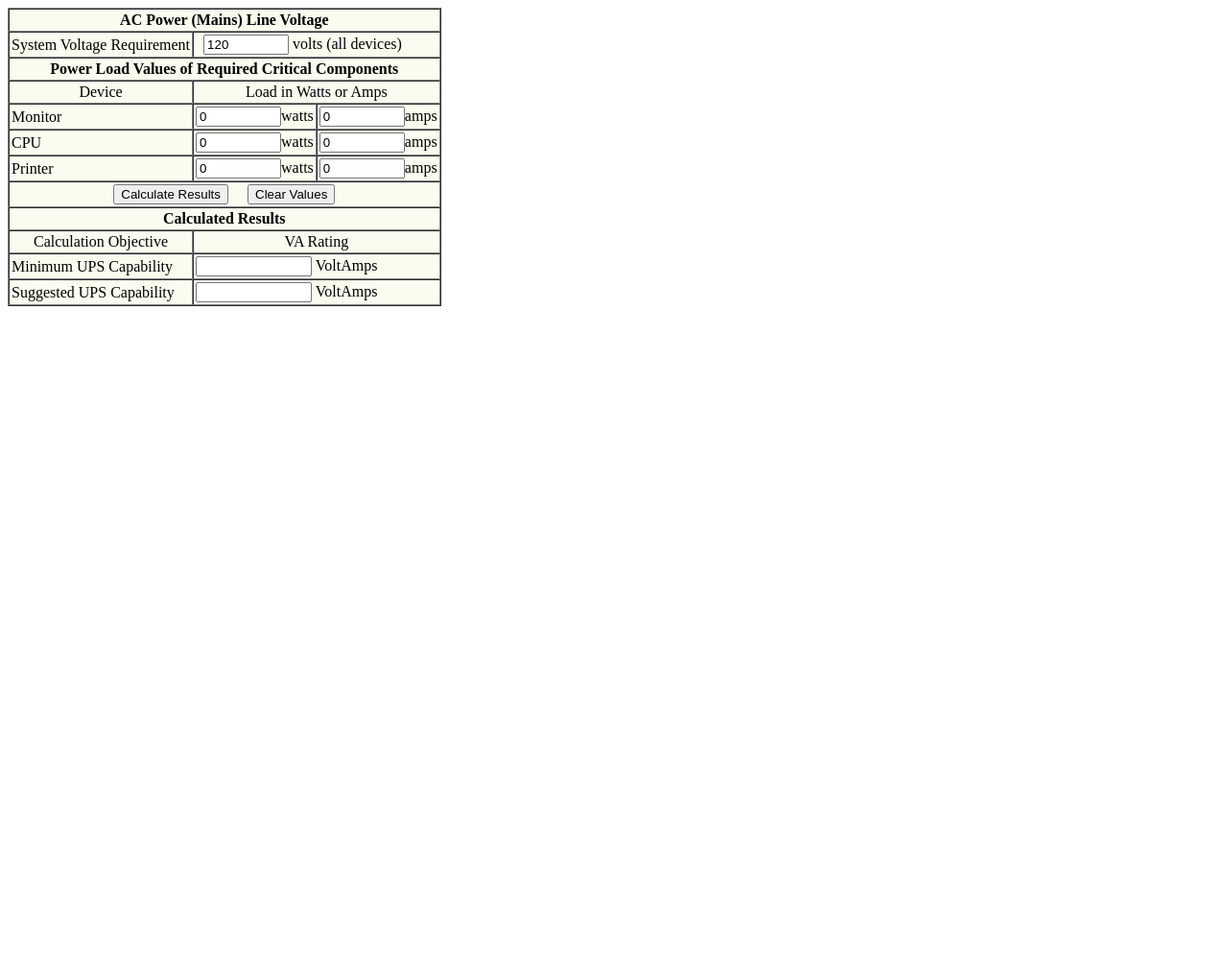
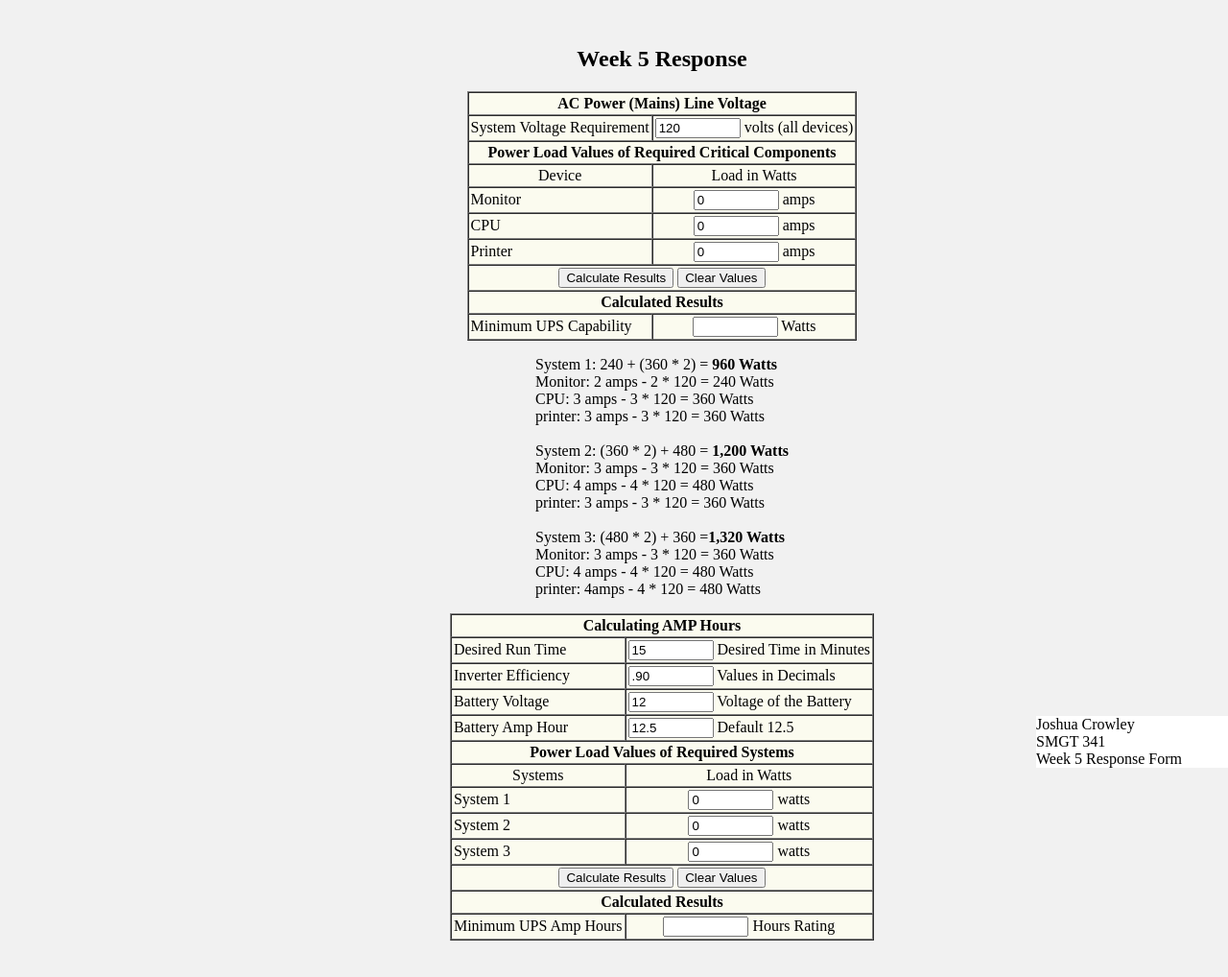
Before and after one commit to JCROWLEY2/SMGT341Week5Response, a plain HTML site: page index.html in a window 1280 px wide. Shown: the whole page at 96% size. Before the commit the page ends 800 px from the top, so only its background shows below. Drawn offline with Linux system fonts and the light colour scheme.

Commit message:
Add files via upload

```diff
--- a/index.html
+++ b/index.html
@@ -1,6 +1,7 @@
 <!DOCTYPE html>
   <html lang="en">
     <head>
+
 
 <!-- #
 Response for discussion board post for SCKANS SMGT341
@@ -9,11 +10,18 @@ Last Updated: 27 Oct
 Description: This is a really quick creation for a Form that I found and modified from company7.com
 I take no credit for their work, and merely used it as a template in which I edited and made it my own
 http://www.company7.com/library/C7_upscalc.html
+This will in no ways follow propper layout and CSS as it is a really quick response website.
 -->
+
+<meta charset="utf-8">
+		<title>Crowley's Response</title>
+		<meta name="viewport" content="width=device-width, initial-scale=1">
+		<link rel="stylesheet" href="mystyle.css">
+    </head>
+
 
 <script language="JavaScript">
 <!--
-
 // CED subroutine for cleaning up JavaScript rounding errors
 // to any reasonable number of decimal places 5/5/1997 last mod 2/19/2004
 // round for decimal of (value of precision) places, default is 3
@@ -21,11 +29,10 @@ http://www.company7.com/library/C7_upscalc.html
 // or just a number only, that is to be rounded to a set number of decimal
 // places. This routine supports leading and training zeros, leading and
 // trailing spaces, and padding. To prevent errors, pass variables as a string.
-
+-->
 function perRound(num, precision) {
-	var precision = 3; //default value if not passed from caller, change if desired
-	// remark if passed from caller
-	precision = parseInt(precision); // make certain the decimal precision is an integer
+	var precision = 3;
+	precision = parseInt(precision);
     var result1 = num * Math.pow(10, precision);
     var result2 = Math.round(result1);
     var result3 = result2 / Math.pow(10, precision);
@@ -61,73 +68,40 @@ function clear_field(field) {
 		}
 	}
 
-function calcUPS(form) {
+function calcWatts(form) {
 
 var v=parseFloat(upscalc.v.value);
 var monitor=parseFloat(upscalc.monitor.value);
 var cpu=parseFloat(upscalc.cpu.value);
 var printer=parseFloat(upscalc.printer.value);
-var wmonitor=parseFloat(upscalc.wmonitor.value);
-var wcpu=parseFloat(upscalc.wcpu.value);
-var wprinter=parseFloat(upscalc.wprinter.value);
-var VAtmp = 0;
 
-upscalc.minsize.value=Math.round(v * cpu + wcpu * 1.4 + v * monitor + wmonitor * 1.4 + v * printer + wprinter * 1.4)
+upscalc.minsize.value=Math.round((v * cpu) + (v * monitor) + (v * printer))
 
-VAtmp =Math.round(v * cpu * 1.25 + wcpu * 1.4 * 1.25 + v * monitor * 1.25 + wmonitor * 1.4 * 1.25 + v * printer * 1.25 + wprinter * 1.4 * 1.25)
-
-if (VAtmp > 0 && VAtmp <= 250) {
-upscalc.VA.value = 250;
 }
 
-if (VAtmp >= 250 && VAtmp <= 350) {
-upscalc.VA.value = 350;
+function calcAmps(form) {
+
+var optime=parseFloat(acalc.optime.value);
+var inverteff=parseFloat(acalc.inverteff.value);
+var battv=parseFloat(acalc.battv.value);
+var battamp=parseFloat(acalc.battamp.value);
+var watt1=parseFloat(acalc.watt1.value);
+var watt2=parseFloat(acalc.watt2.value);
+var watt3=parseFloat(acalc.watt3.value);
+
+acalc.ampUPS.value=Math.round((inverteff * battv * battamp)/((watt1 + watt2 + watt3) * (optime * .0165)))
+
 }
 
-if (VAtmp >= 350 && VAtmp <= 500) {
-upscalc.VA.value = 500;
-}
+</script>
 
-if (VAtmp >= 500 && VAtmp <= 650) {
-upscalc.VA.value = 650;
-}
 
-if (VAtmp >= 650 && VAtmp <= 750) {
-upscalc.VA.value = 750;
-}
+<div class="container">
+	<section><h1>Week 5 Response</h1></section>
 
-if (VAtmp >= 750 && VAtmp <= 1000) {
-upscalc.VA.value = 1000;
-}
+<section>
 
-if (VAtmp >= 1000 && VAtmp <= 1250) {
-upscalc.VA.value = 1250;
-}
-
-if (VAtmp >= 1250 && VAtmp <= 1400) {
-upscalc.VA.value = 1400;
-}
-
-if (VAtmp >= 1400 && VAtmp <= 1750) {
-upscalc.VA.value = 1750;
-}
-
-if (VAtmp >= 1750 && VAtmp <= 2000) {
-upscalc.VA.value = 2000;
-}
-
-if (VAtmp > 2000) {
-upscalc.VA.value = "Out Of Range";
-}
-}
-
-//-->
-</script>
-</p>
-
-<body>
-
-	  <form name="upscalc">
+<form name="upscalc">
 <table border="1" bgcolor="#FBFBEF" cellpadding="2" cellspacing="0">
 <tbody>
 <tr>
@@ -135,52 +109,128 @@ upscalc.VA.value = "Out Of Range";
 </tr>
 <tr>
 <td colspan="2">System Voltage Requirement</td>
-<td colspan="2">&nbsp;&nbsp;<input type="text" name="v" size="8" value="120" /> volts (all devices)</td>
+<td colspan="2"><input type="text" name="v" size="8" value="120"> volts (all devices)</td>
 </tr>
 <tr>
 <td colspan="4" align="center"><b>Power Load Values of Required Critical Components</b></td>
 </tr>
 <tr>
 <td colspan="2" align="center">Device</td>
-<td colspan="2" align="center">Load in Watts or Amps</td>
+<td colspan="2" align="center">Load in Watts</td>
 </tr>
 <tr>
 <td colspan="2">Monitor</td>
-<td align="center"><input type="text" name="wmonitor" size="8" value="0" onfocus="clear_field(this)" />watts</td>
-<td align="center"><input type="text" name="monitor" size="8" value="0" onfocus="clear_field(this)" />amps</td>
+<td align="center"><input type="text" name="monitor" size="8" value="0" onfocus="clear_field(this)"> amps</td>
 </tr>
 <tr>
 <td colspan="2">CPU</td>
-<td align="center"><input type="text" name="wcpu" size="8" value="0" onfocus="clear_field(this)" />watts</td>
-<td align="center"><input type="text" name="cpu" size="8" value="0" onfocus="clear_field(this)" />amps</td>
+<td align="center"><input type="text" name="cpu" size="8" value="0" onfocus="clear_field(this)"> amps</td>
 </tr>
 <tr>
 <td colspan="2">Printer</td>
-<td align="center"><input type="text" name="wprinter" size="8" value="0" onfocus="clear_field(this)" />watts</td>
-<td align="center"><input type="text" name="printer" size="8" value="0" onfocus="clear_field(this)" />amps</td>
+<td align="center"><input type="text" name="printer" size="8" value="0" onfocus="clear_field(this)"> amps</td>
 </tr>
 <tr>
-<td colspan="4" align="center"><input type="button" value="Calculate Results" onclick="calcUPS(upscalc)" /> &nbsp;&nbsp;&nbsp; <input type="Reset" value="Clear Values" /></td>
+<td colspan="4" align="center"><input type="button" value="Calculate Results" onclick="calcWatts(upscalc)"> <input type="Reset" value="Clear Values" ></td>
 </tr>
 <tr>
 <td colspan="4" align="center"><b>Calculated Results</b></td>
 </tr>
 <tr>
-<td colspan="2" align="center">Calculation Objective</td>
-<td colspan="2" align="center">VA Rating</td>
-</tr>
-<tr>
 <td colspan="2">Minimum UPS Capability</td>
-<td colspan="2"><input type="text" name="minsize" size="12" readonly="readonly" /> VoltAmps</td>
-</tr>
-<tr>
-<td colspan="2">Suggested UPS Capability</td>
-<td colspan="2"><input type="text" name="VA" size="12" readonly="readonly" /> VoltAmps</td>
+<td align="center"><input type="text" name="minsize" size="8" readonly="readonly"> Watts</td>
 </tr>
 </tbody>
 </table>
 </form>
-<p><br /><br /><br /></p>
+</section>
+
+<section><p>
+
+System 1: 240 + (360 * 2) = <strong>960 Watts</strong><br>
+Monitor: 2 amps - 2 * 120 = 240 Watts<br>
+CPU: 3 amps - 3 * 120 = 360 Watts<br>
+printer: 3 amps - 3 * 120 = 360 Watts<br>
+<br>
+System 2: (360 * 2) + 480 = <strong>1,200 Watts</strong><br>
+Monitor: 3 amps - 3 * 120 = 360 Watts<br>
+CPU: 4 amps - 4 * 120 = 480 Watts<br>
+printer: 3 amps - 3 * 120 = 360 Watts<br>
+	<br>
+System 3: (480 * 2) + 360 =<strong>1,320 Watts</strong><br>
+Monitor: 3 amps - 3 * 120 = 360 Watts<br>
+CPU: 4 amps - 4 * 120 = 480 Watts<br>
+printer: 4amps - 4 * 120 = 480 Watts<br>
+</p></section>
+
+<section>
+
+<form name="acalc">
+<table border="1" bgcolor="#FBFBEF" cellpadding="2" cellspacing="0">
+<tbody>
+<tr>
+<td colspan="4" align="center"><b>Calculating AMP Hours</b></td>
+</tr>
+<tr>
+<td colspan="2">Desired Run Time</td>
+<td colspan="2"><input type="text" name="inveff" size="8" value="15"> Desired Time in Minutes</td>
+</tr>
+<tr>
+<td colspan="2">Inverter Efficiency</td>
+<td colspan="2"><input type="text" name="inveff" size="8" value=".90"> Values in Decimals</td>
+</tr>
+<tr>
+<td colspan="2">Battery Voltage</td>
+<td colspan="2"><input type="text" name="battv" size="8" value="12"> Voltage of the Battery</td>
+</tr>
+<tr>
+<td colspan="2">Battery Amp Hour</td>
+<td colspan="2"><input type="text" name="battamp" size="8" value="12.5"> Default 12.5</td>
+</tr>
+<tr>
+<td colspan="4" align="center"><b>Power Load Values of Required Systems</b></td>
+</tr>
+<tr>
+<td colspan="2" align="center">Systems</td>
+<td colspan="2" align="center">Load in Watts</td>
+</tr>
+<tr>
+<td colspan="2">System 1</td>
+<td align="center"><input type="text" name="watt1" size="8" value="0" onfocus="clear_field(this)"> watts</td>
+</tr>
+<tr>
+<td colspan="2">System 2</td>
+<td align="center"><input type="text" name="watt2" size="8" value="0" onfocus="clear_field(this)"> watts</td>
+</tr>
+<tr>
+<td colspan="2">System 3</td>
+<td align="center"><input type="text" name="watt3" size="8" value="0" onfocus="clear_field(this)"> watts</td>
+</tr>
+<tr>
+<td colspan="4" align="center"><input type="button" value="Calculate Results" onclick="calcAmps(acalc)"> <input type="Reset" value="Clear Values"></td>
+</tr>
+<tr>
+<td colspan="4" align="center"><b>Calculated Results</b></td>
+</tr>
+<tr>
+<td colspan="2">Minimum UPS Amp Hours</td>
+<td align="center"><input type="text" name="ampUPS" size="8" readonly="readonly"> Hours Rating</td>
+</tr>
+</tbody>
+</table>
+</form>
+</section>
+
+
+
+</div>
+
+<div class ="fixed">
+	Joshua Crowley<br>
+	SMGT 341<br>
+	Week 5 Response Form
+	</div>
+
 
 </body>
 </html>
--- /dev/null
+++ b/mystyle.css
@@ -0,0 +1,34 @@
+body {
+  background-color: #f1f1f1;
+  padding: 20px;
+  font-family: 'Playfair Display', serif;
+  margin-bottom: 120px;
+}
+
+.fixed {
+  position: fixed;
+  bottom: 0;
+  right: 0;
+  width: 200px;
+  background-color: white;
+}
+
+.container {
+  position: relative;
+}
+
+section {
+  /* position is static by default */
+  margin-left: 100px;
+  display: flex;
+  align-items: center;
+  justify-content: center
+}
+footer {
+  position: fixed;
+  bottom: 0;
+  left: 0;
+  height: 70px;
+  background-color: white;
+  width: 100%;
+}
```
